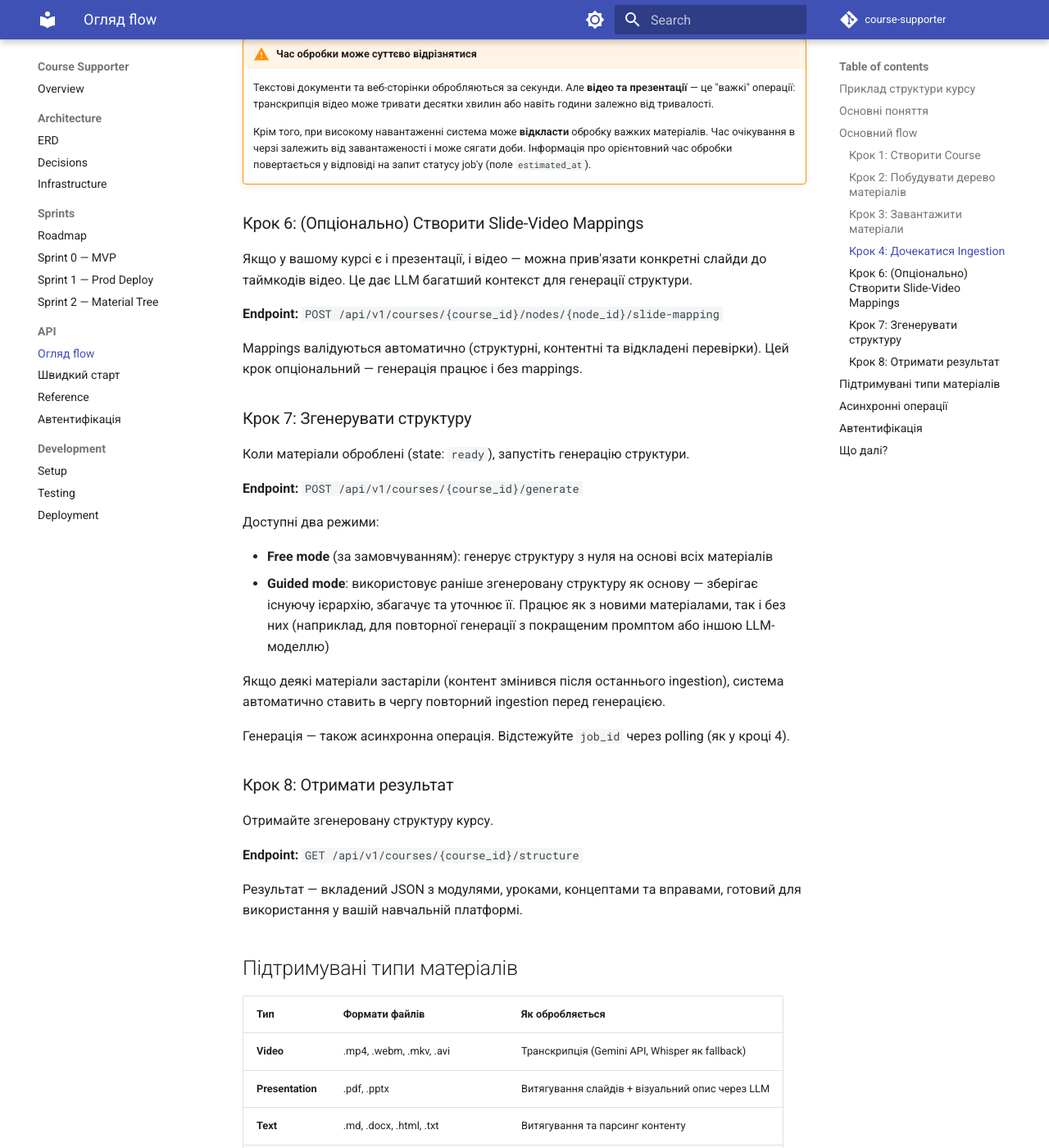
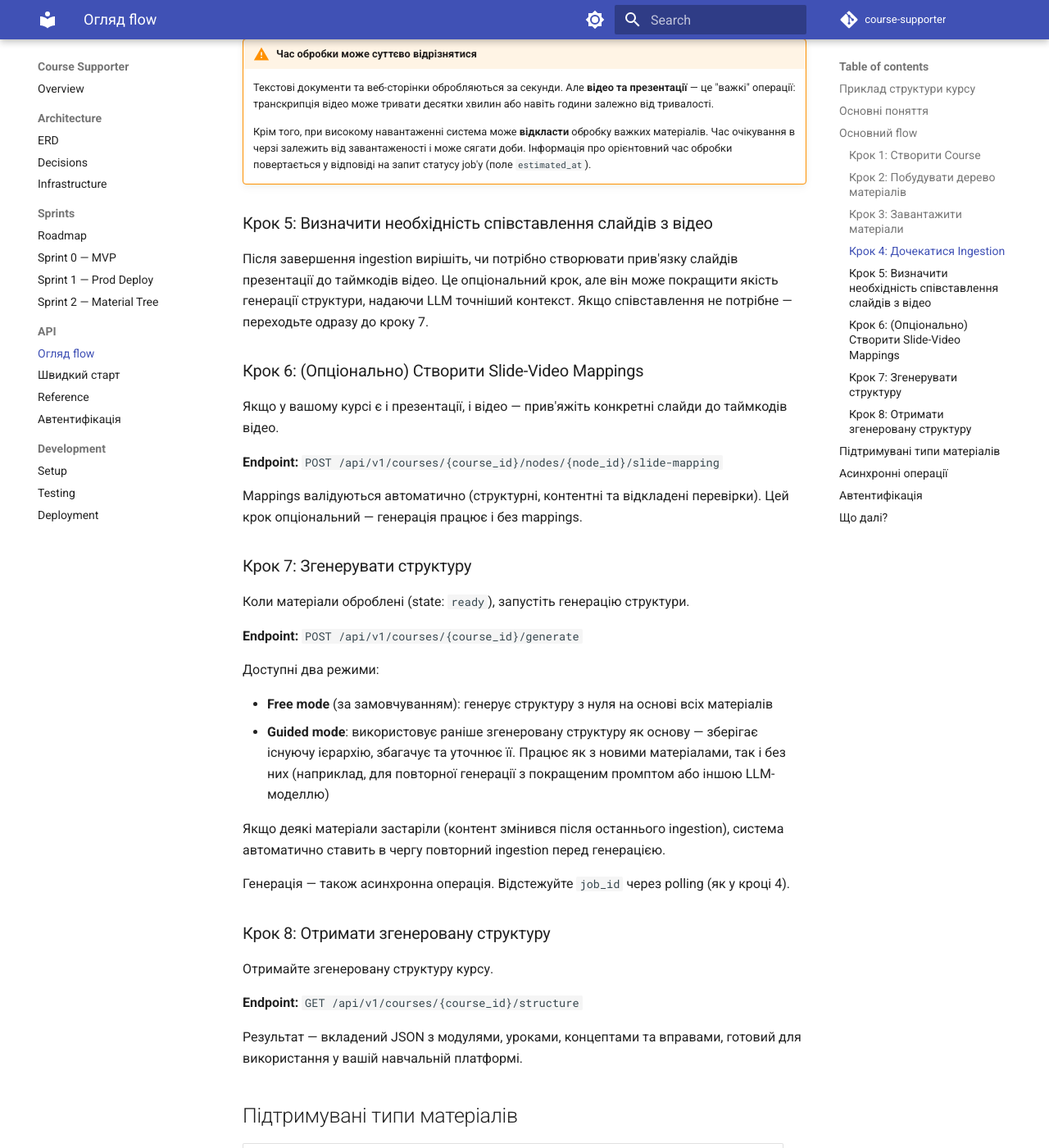
Before and after one commit to KonstZiv/course-supporter, an MkDocs documentation site: the page built from docs/api/flow-guide.md, in a window 1280 px wide and 1400 px high, scrolled down 3551 px. Shown: the whole window at 82% size. Built offline with MkDocs 1.6.1 and Material for MkDocs 9.7.7, drawn with Linux system fonts in a browser that asks for light colours; comment, search, counter and statistics services are not loaded.

Commit message:
fix: add step 5 text section, rename step 8 in flow guide
- Add step 5 (decision: whether slide-video mappings needed) for
  consistency with mermaid diagram
- Rename step 8 to "Отримати згенеровану структуру" for clarity

Co-Authored-By: Claude Opus 4.6 <noreply@anthropic.com>

```diff
--- a/docs/api/flow-guide.md
+++ b/docs/api/flow-guide.md
@@ -119,9 +119,13 @@ Ingestion працює асинхронно. Опитуйте статус job'
 
     Крім того, при високому навантаженні система може **відкласти** обробку важких матеріалів. Час очікування в черзі залежить від завантаженості і може сягати доби. Інформація про орієнтовний час обробки повертається у відповіді на запит статусу job'у (поле `estimated_at`).
 
+### Крок 5: Визначити необхідність співставлення слайдів з відео
+
+Після завершення ingestion вирішіть, чи потрібно створювати прив'язку слайдів презентації до таймкодів відео. Це опціональний крок, але він може покращити якість генерації структури, надаючи LLM точніший контекст. Якщо співставлення не потрібне — переходьте одразу до кроку 7.
+
 ### Крок 6: (Опціонально) Створити Slide-Video Mappings
 
-Якщо у вашому курсі є і презентації, і відео — можна прив'язати конкретні слайди до таймкодів відео. Це дає LLM багатший контекст для генерації структури.
+Якщо у вашому курсі є і презентації, і відео — прив'яжіть конкретні слайди до таймкодів відео.
 
 **Endpoint:** `POST /api/v1/courses/{course_id}/nodes/{node_id}/slide-mapping`
 
@@ -142,7 +146,7 @@ Mappings валідуються автоматично (структурні, к
 
 Генерація — також асинхронна операція. Відстежуйте `job_id` через polling (як у кроці 4).
 
-### Крок 8: Отримати результат
+### Крок 8: Отримати згенеровану структуру
 
 Отримайте згенеровану структуру курсу.
 
```
